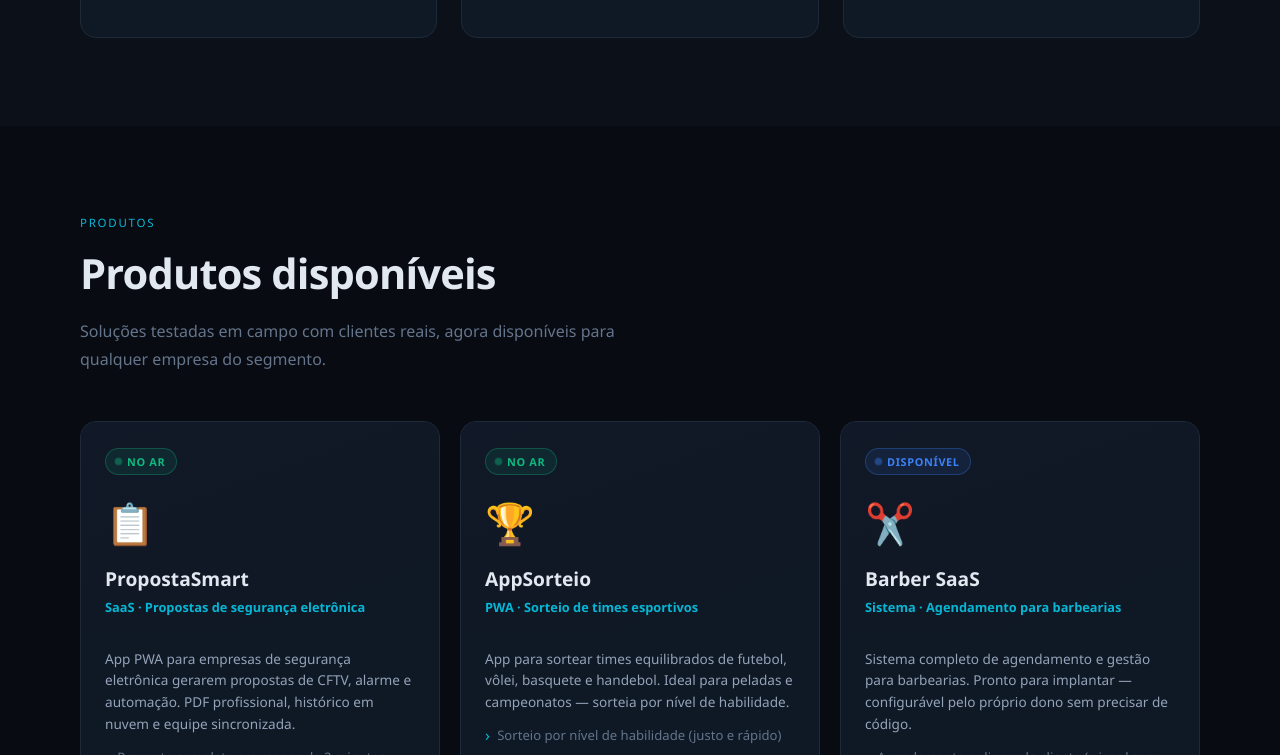
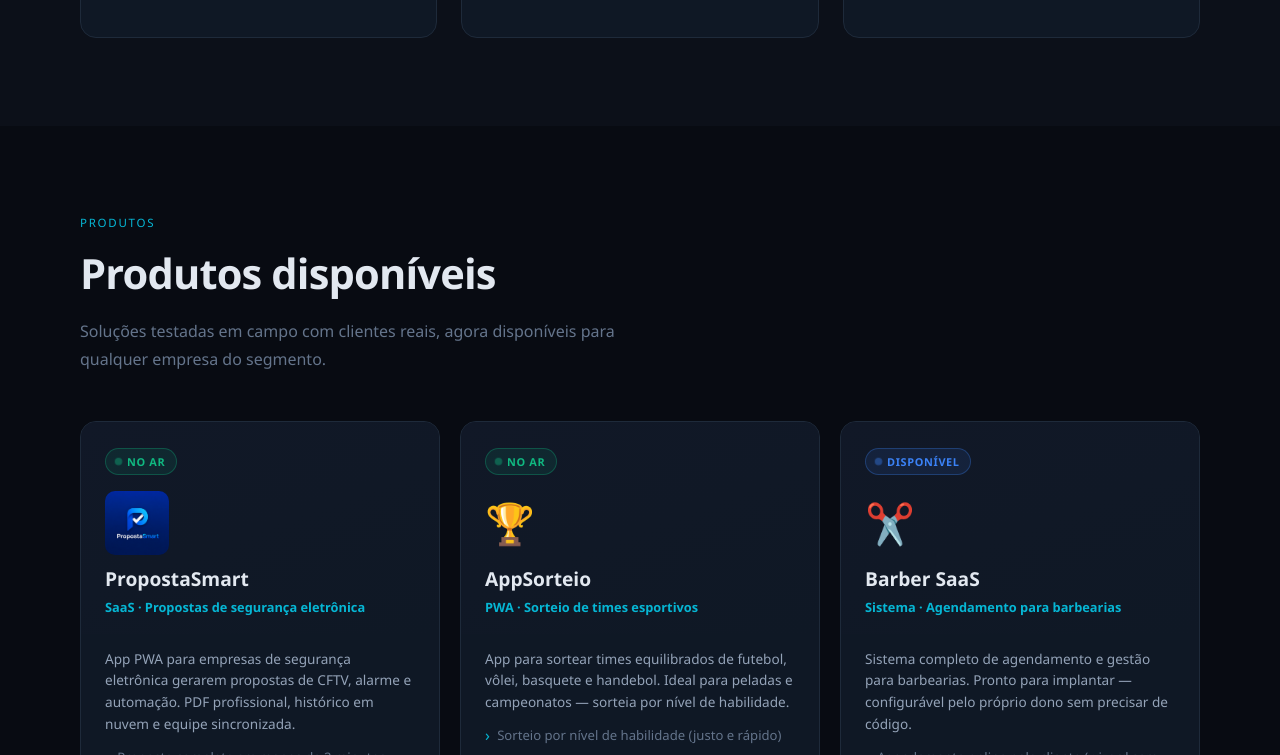
Before and after one commit to CPZ-Digital/portfolio-cpzdigital, a plain HTML site: page index.html in a window 1280 px wide. Shown: the part 3938-4693 px from the top of the page. Drawn offline with Linux system fonts and the light colour scheme; a web font is replaced by a local one.

Commit message:
feat: logos reais nos cards (B&A Vision nova, Quadra Azul 3D, Lê Costa e PropostaSmart sem fundo branco)

```diff
--- a/index.html
+++ b/index.html
@@ -219,7 +219,8 @@ section{padding:5.5rem 1.5rem;}
 .badge-dot{width:5px;height:5px;border-radius:50%;flex-shrink:0;}
 
 .entrega-icon{font-size:2.5rem;margin-bottom:.6rem;display:block;}
-.entrega-logo{width:80px;height:80px;object-fit:contain;margin-bottom:.75rem;border-radius:12px;background:#fff;padding:6px;}
+.entrega-logo{width:80px;height:80px;object-fit:contain;margin-bottom:.75rem;border-radius:12px;}
+.proj-logo{width:64px;height:64px;object-fit:contain;margin-bottom:.6rem;border-radius:10px;display:block;}
 .entrega-nome{font-size:1.2rem;font-weight:800;margin-bottom:.15rem;}
 .entrega-tagline{font-size:.8rem;color:var(--accent2);font-weight:600;}
 
@@ -640,7 +641,7 @@ footer{
       <a class="proj-card live" href="https://propostasmart.cpzdigital.com.br/planos.html" target="_blank" rel="noopener">
         <div class="proj-top">
           <div class="status-badge badge-live"><span class="dot"></span> No ar</div>
-          <span class="proj-icon">📋</span>
+          <img src="logo-propostasmart.png" alt="PropostaSmart" class="proj-logo">
           <div class="proj-nome">PropostaSmart</div>
           <div class="proj-tagline">SaaS · Propostas de segurança eletrônica</div>
         </div>
```
Also changed, not shown: logo-bavision.png, logo-lecosta.png, logo-propostasmart.png (added), 1 other file.
